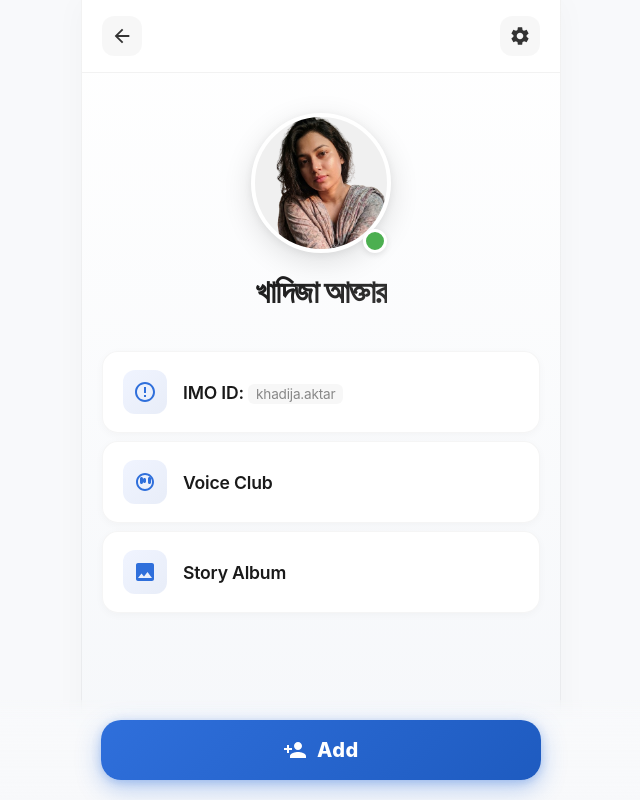
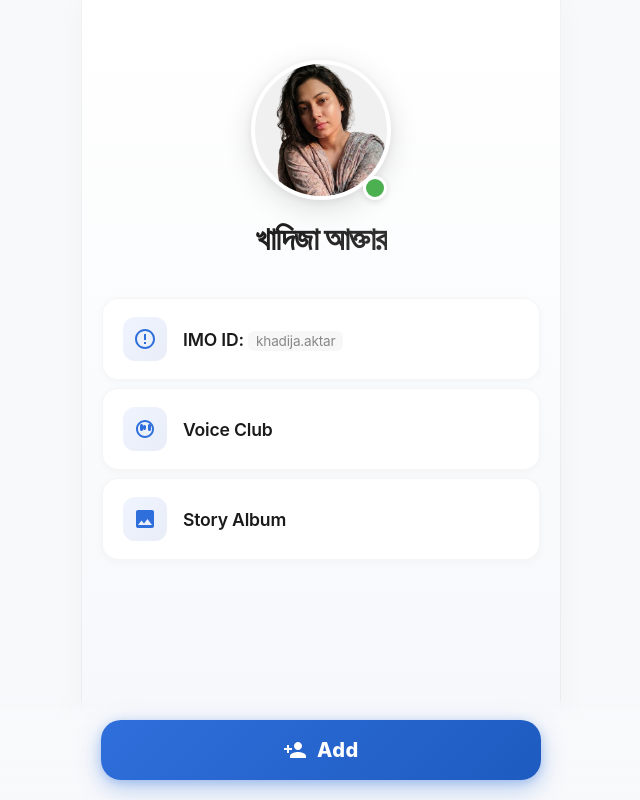
Before and after one commit to Sanvi009/sup.prompt, a website: page imo/index.html in a window 1280 px wide. Shown: the whole page, without its empty margins (319-959 px from the left). Drawn offline with Linux system fonts and the light colour scheme.

Commit message:
Remove top navigation and adjust profile section
Removed top navigation bar and associated styles.

```diff
--- a/imo/index.html
+++ b/imo/index.html
@@ -35,53 +35,13 @@
             padding-bottom: 100px;
         }
 
-        /* Top navigation bar with blur */
-        .top-nav {
-            display: flex;
-            justify-content: space-between;
-            align-items: center;
-            padding: 16px 20px;
-            background: rgba(255, 255, 255, 0.85);
-            backdrop-filter: blur(12px);
-            -webkit-backdrop-filter: blur(12px);
-            border-bottom: 1px solid rgba(0, 0, 0, 0.05);
-            position: sticky;
-            top: 0;
-            z-index: 10;
-        }
-
-        .nav-icon {
-            width: 40px;
-            height: 40px;
-            cursor: pointer;
-            display: flex;
-            align-items: center;
-            justify-content: center;
-            border-radius: 12px;
-            background: rgba(0, 0, 0, 0.03);
-            transition: background 0.2s, transform 0.1s;
-        }
-
-        .nav-icon:hover {
-            background: rgba(0, 0, 0, 0.06);
-        }
-
-        .nav-icon:active {
-            transform: scale(0.92);
-        }
-
-        .nav-icon svg {
-            width: 22px;
-            height: 22px;
-            fill: #333;
-        }
-
         /* Profile section with elegant spacing */
         .profile-section {
             display: flex;
             flex-direction: column;
             align-items: center;
             padding: 40px 20px 20px;
+            padding-top: 60px; /* Extra top padding since nav is removed */
         }
 
         /* Profile pic with beautiful ring effect */
@@ -273,11 +233,8 @@
                 height: 38px;
                 margin-right: 12px;
             }
-            .top-nav {
-                padding: 12px 16px;
-            }
             .profile-section {
-                padding-top: 30px;
+                padding-top: 40px;
             }
             .menu-list {
                 padding: 15px 15px 0;
@@ -298,17 +255,7 @@
 
     <div class="app-screen">
 
-        <!-- Top navigation -->
-        <div class="top-nav">
-            <div class="nav-icon">
-                <svg viewBox="0 0 24 24"><path d="M20 11H7.83l5.59-5.59L12 4l-8 8 8 8 1.41-1.41L7.83 13H20v-2z"/></svg>
-            </div>
-            <div class="nav-icon">
-                <svg viewBox="0 0 24 24"><path d="M19.14 12.94c.04-.3.06-.61.06-.94 0-.32-.02-.64-.07-.94l2.03-1.58c.18-.14.23-.41.12-.61l-1.92-3.32c-.12-.22-.37-.29-.59-.22l-2.39.96c-.5-.38-1.03-.7-1.62-.94l-.36-2.54c-.04-.24-.24-.41-.48-.41h-3.84c-.24 0-.43.17-.47.41l-.36 2.54c-.59.24-1.13.57-1.62.94l-2.39-.96c-.22-.08-.47 0-.59.22L2.74 8.87c-.12.21-.08.47.12.61l2.03 1.58c-.05.3-.09.63-.09.94s.02.64.07.94l-2.03 1.58c-.18.14-.23.41-.12.61l1.92 3.32c.12.22.37.29.59.22l2.39-.96c.5.38 1.03.7 1.62.94l.36 2.54c.05.24.24.41.48.41h3.84c.24 0 .44-.17.47-.41l.36-2.54c.59-.24 1.13-.56 1.62-.94l2.39.96c.22.08.47 0 .59-.22l1.92-3.32c.12-.22.07-.47-.12-.61l-2.01-1.58zM12 15.6c-1.98 0-3.6-1.62-3.6-3.6s1.62-3.6 3.6-3.6 3.6 1.62 3.6 3.6-1.62 3.6-3.6 3.6z"/></svg>
-            </div>
-        </div>
-
-        <!-- Profile picture + Name -->
+        <!-- Profile picture + Name (no top nav) -->
         <div class="profile-section">
             <div class="profile-pic-wrapper">
                 <img src="/imo/image/profile.png" alt="Profile" class="profile-pic"
```
